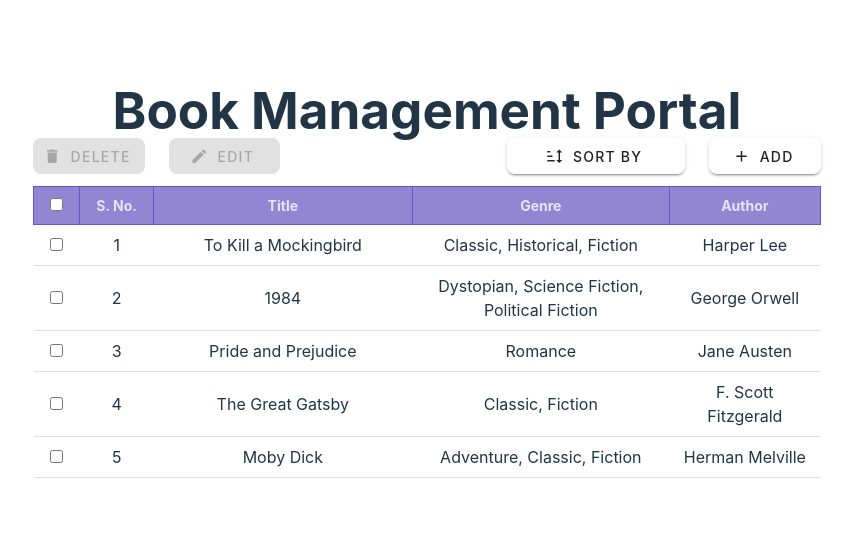
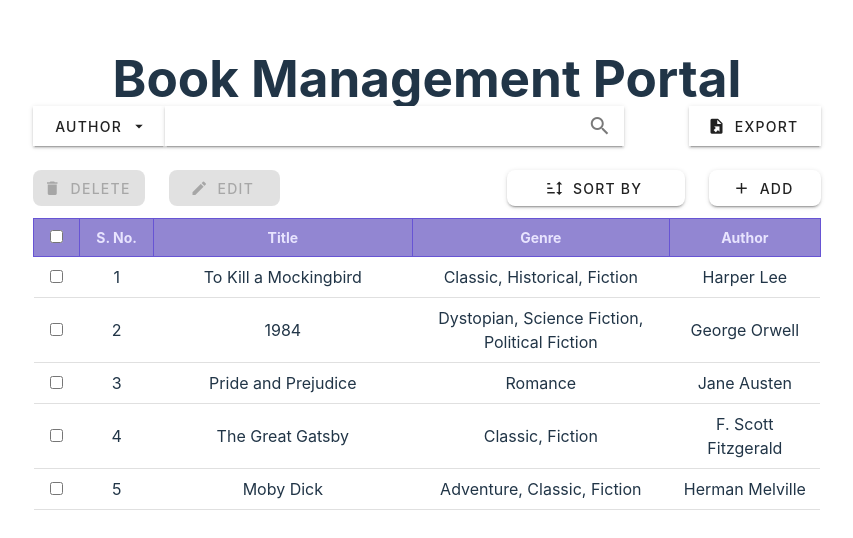
Before and after one commit to rabinthapa18/book_management_portal, a Vue app in the folder frontend/: page / in a window 1280 px wide. Shown: the part 120-658 px from the top of the page, without its empty margins (213-1066 px from the left). Built offline with nearby package versions, Linux system fonts and the light colour scheme.

Commit message:
Added searchbar and export button

```diff
--- a/frontend/src/components/HomePage.vue
+++ b/frontend/src/components/HomePage.vue
@@ -1,7 +1,59 @@
 <template>
   <h1>{{ heading }}</h1>
-  <div class="table-actions">
-    <v-row justify="start"> </v-row>
+  <div class="actions">
+    <v-row justify="start" no-gutters>
+      <v-col cols="12" md="2">
+        <v-menu>
+          <template v-slot:activator="{ props }">
+            <v-btn
+              v-bind="props"
+              rounded="0"
+              block
+              append-icon="mdi-menu-down"
+              style="height: 100%"
+            >
+              {{ searchAttribute }}
+            </v-btn>
+          </template>
+          <v-list>
+            <v-list-item @click="setSearchAttribute('title')">
+              <v-list-item-title>Title</v-list-item-title>
+            </v-list-item>
+            <v-list-item @click="setSearchAttribute('author')">
+              <v-list-item-title>Author</v-list-item-title>
+            </v-list-item>
+          </v-list>
+        </v-menu>
+      </v-col>
+      <!-- search bar -->
+      <v-col cols="12" md="7">
+        <v-text-field
+          :loading="loading"
+          append-inner-icon="mdi-magnify"
+          density="compact"
+          :label="`Search by ${searchAttribute}`"
+          variant="solo"
+          hide-details
+          single-line
+          rounded="0"
+          @click:append-inner="onClick"
+        ></v-text-field>
+      </v-col>
+      <!-- spacer -->
+      <v-col cols="12" md="1"> </v-col>
+      <!-- export button -->
+      <v-col cols="12" md="2">
+        <v-btn
+          rounded="0"
+          block
+          prepend-icon="mdi-file-export"
+          style="height: 100%"
+          >Export</v-btn
+        >
+      </v-col>
+    </v-row>
+
+    <!-- table actions -->
     <v-row justify="start">
       <!-- delete button -->
       <v-col cols="12" md="2" class="mb-2">
@@ -31,13 +83,7 @@
       <v-col cols="12" md="3" class="mb-3">
         <v-menu>
           <template v-slot:activator="{ props }">
-            <v-btn
-              v-bind="props"
-              rounded="lg"
-              block
-              prepend-icon="mdi-sort"
-              @click="sortDesc = !sortDesc"
-            >
+            <v-btn v-bind="props" rounded="lg" block prepend-icon="mdi-sort">
               Sort by
             </v-btn>
           </template>
@@ -175,6 +221,8 @@ export default {
       selectedBooks: [],
       selectAll: false,
       isFetching: false,
+      searchAttribute: "author",
+      searchTerm: "",
     };
   },
   async mounted() {
@@ -260,6 +308,11 @@ export default {
         return 0;
       });
     },
+
+    // set search attribute
+    setSearchAttribute(searchAttribute) {
+      this.searchAttribute = searchAttribute;
+    },
   },
 };
 </script>
```
